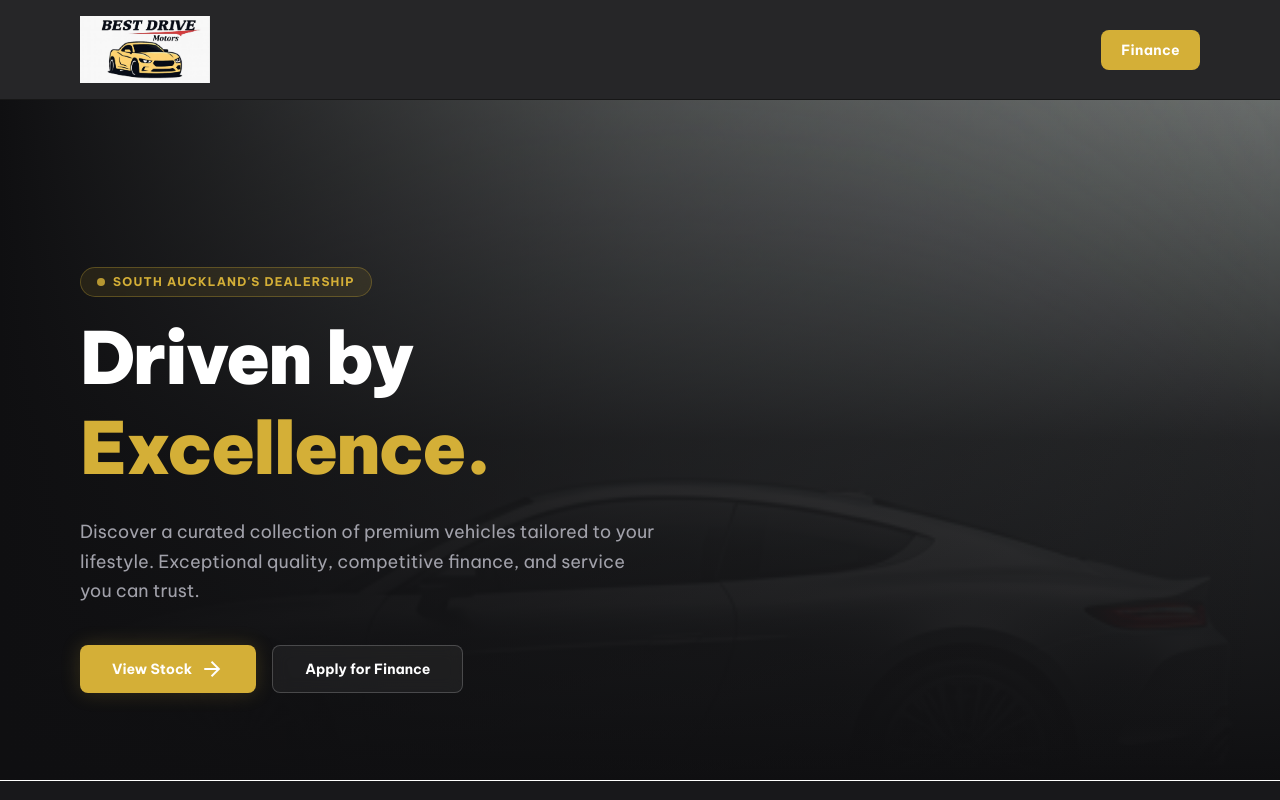
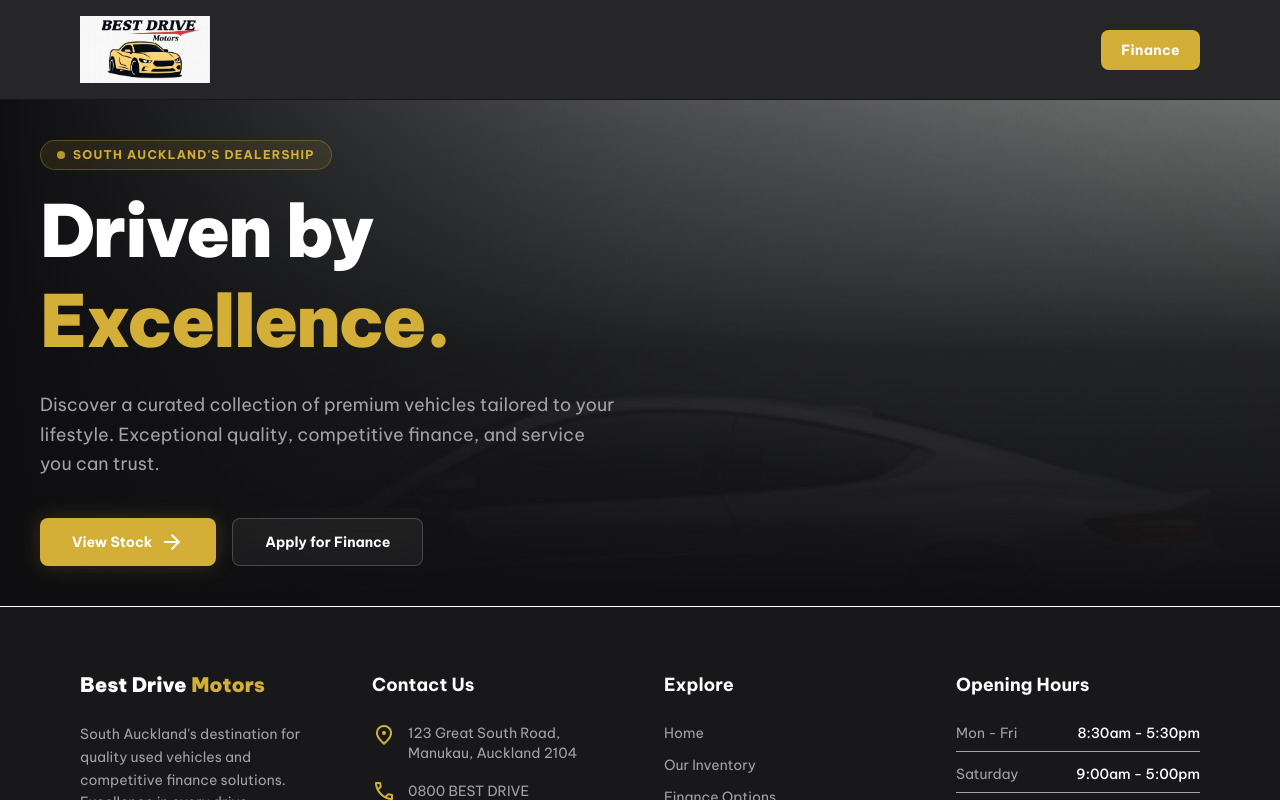
Before and after one commit to bestdrivemotors/bestdrivemotors, a Next.js app: page / in a window 1280 px wide. Shown: the top 800 px of the page. Built offline with nearby package versions, Linux system fonts and the light colour scheme.

Commit message:
upd: fixed the bg and hero height

```diff
--- a/app/components/Hero.js
+++ b/app/components/Hero.js
@@ -2,7 +2,7 @@ import Link from 'next/link';
 
 export default function Hero() {
   return (
-    <section className="relative flex min-h-[85vh] items-center justify-center overflow-hidden pt-20">
+    <section className="relative flex items-center justify-center overflow-hidden md:p-10 p-5">
       <div className="absolute inset-0 z-0">
         <img
           alt="Luxury Car"
@@ -12,7 +12,7 @@ export default function Hero() {
         <div className="absolute inset-0 bg-gradient-to-t from-background-dark via-background-dark/80 to-transparent"></div>
         <div className="absolute inset-0 bg-gradient-to-r from-background-dark via-background-dark/40 to-transparent"></div>
       </div>
-      <div className="relative z-10 mx-auto w-full max-w-7xl px-6 md:px-12 lg:px-20">
+      <div className="relative z-10 mx-auto w-full max-w-7xl">
         <div className="max-w-3xl animate-fade-in-up">
           <div className="mb-4 inline-flex items-center gap-2 rounded-full border border-primary/30 bg-primary/10 px-4 py-1.5 backdrop-blur-sm">
             <span className="size-2 rounded-full bg-primary animate-pulse"></span>
--- a/app/finance/page.js
+++ b/app/finance/page.js
@@ -217,7 +217,7 @@ export default function FinancePage() {
 
   return (
     <>
-      <main className="flex flex-1 flex-col items-center px-4 py-8 md:py-12 md:px-12 lg:px-20">
+      <main className="flex flex-col items-center px-4 py-8 md:py-12 md:px-12 lg:px-20 bg-background-dark">
         <div className="w-full max-w-[1024px]">
           {/* Header Section */}
           <div className="mb-12 flex flex-col gap-6 md:flex-row md:items-end md:justify-between">
```
